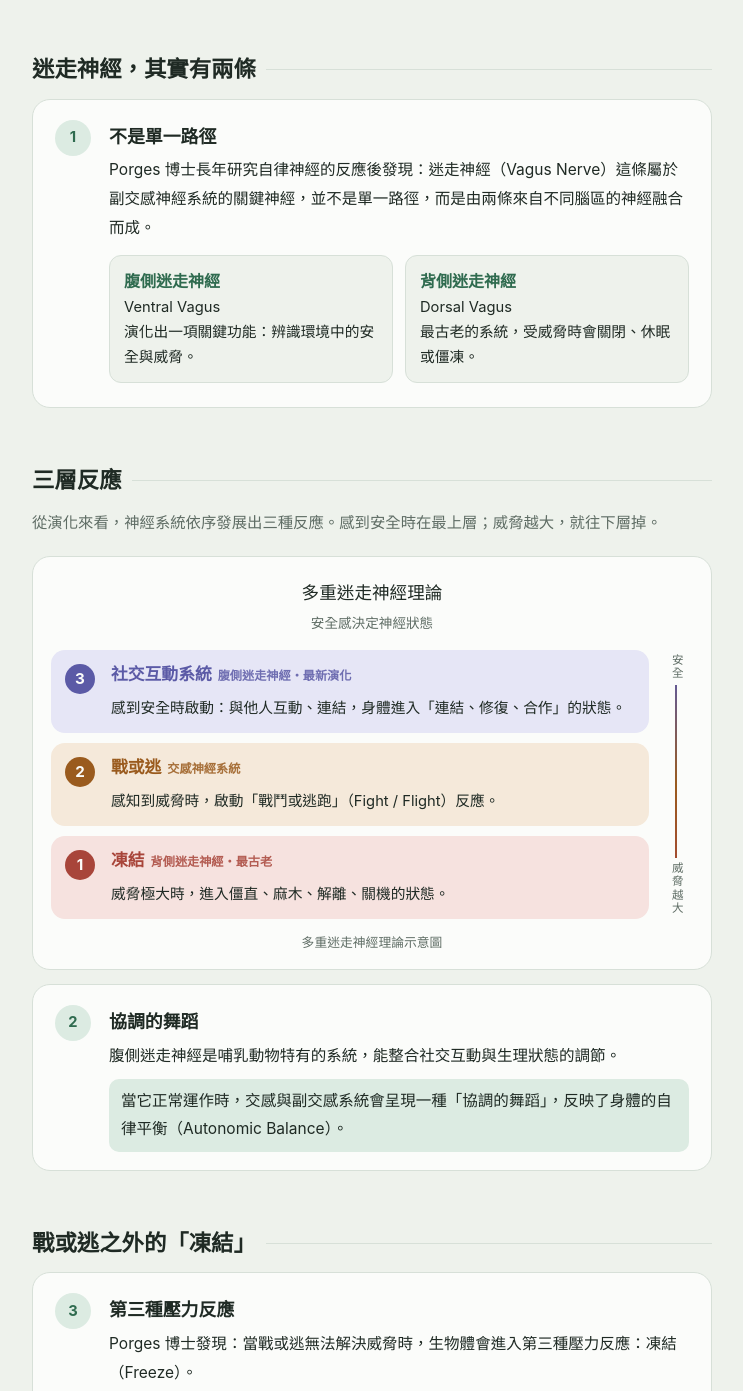
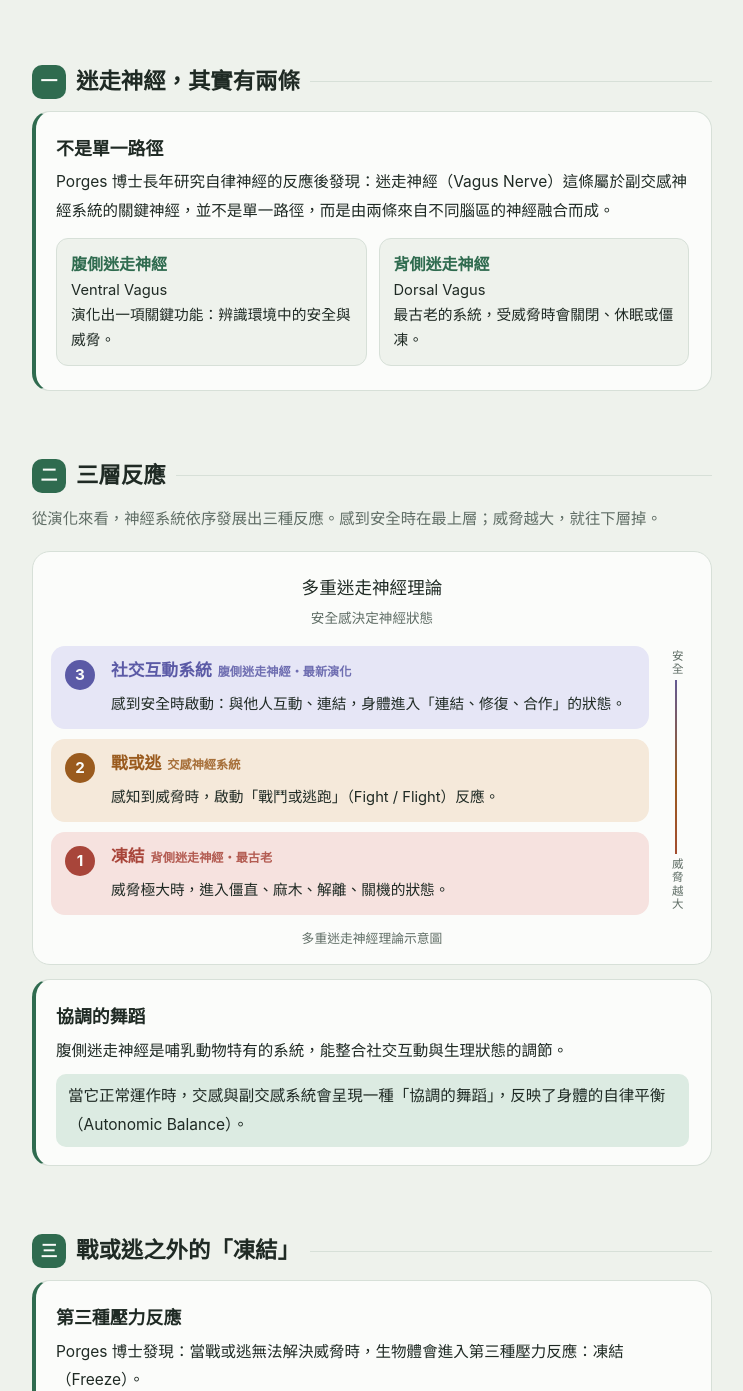
Before and after one commit to ccc99188-oss/toxic-nathan, a plain HTML site: page polyvagal.html in a window 1280 px wide. Shown: the part 480-1871 px from the top of the page, without its empty margins (268-1011 px from the left). Drawn offline with Linux system fonts and the light colour scheme.

Commit message:
Polyvagal page: number sections, drop running card numbers
Co-Authored-By: Claude Opus 5.5 <noreply@anthropic.com>

```diff
--- a/polyvagal.html
+++ b/polyvagal.html
@@ -80,6 +80,13 @@
 
   footer { margin-top: 48px; font-size: .82rem; color: var(--muted); line-height: 1.7; }
   footer p { margin: 0 0 6px; }
+  /* 段落編號為第一層；卡片不編號 */
+  h2 .sec {
+    flex: none; width: 34px; height: 34px; border-radius: 10px; display: grid; place-items: center;
+    background: var(--accent); color: var(--paper); font-size: 1.05rem;
+  }
+  section { margin-top: 64px; }
+  .item { grid-template-columns: 1fr; border-left: 4px solid var(--accent); padding-left: 20px; }
   .see { font-size: .9rem; color: var(--accent); }
   .see a { color: inherit; font-weight: 600; }
   :root { --red: #a8453a; --red-soft: #f6e2df; --violet: #5b5aa6; --violet-soft: #e6e6f6; }
@@ -161,9 +168,8 @@
   </header>
 
   <section id="two">
-    <h2>迷走神經，其實有兩條</h2>
+    <h2><span class="sec">一</span>迷走神經，其實有兩條</h2>
     <article class="item">
-      <div class="n">1</div>
       <div>
         <h3>不是單一路徑</h3>
         <p>Porges 博士長年研究自律神經的反應後發現：迷走神經（Vagus Nerve）這條屬於副交感神經系統的關鍵神經，並不是單一路徑，而是由兩條來自不同腦區的神經融合而成。</p>
@@ -176,7 +182,7 @@
   </section>
 
   <section id="ladder">
-    <h2>三層反應</h2>
+    <h2><span class="sec">二</span>三層反應</h2>
     <p class="lead">從演化來看，神經系統依序發展出三種反應。感到安全時在最上層；威脅越大，就往下層掉。</p>
     <figure class="ladder">
       <p class="title">多重迷走神經理論</p>
@@ -205,7 +211,6 @@
     </figure>
 
     <article class="item">
-      <div class="n">2</div>
       <div>
         <h3>協調的舞蹈</h3>
         <p>腹側迷走神經是哺乳動物特有的系統，能整合社交互動與生理狀態的調節。</p>
@@ -215,9 +220,8 @@
   </section>
 
   <section id="freeze">
-    <h2>戰或逃之外的「凍結」</h2>
+    <h2><span class="sec">三</span>戰或逃之外的「凍結」</h2>
     <article class="item">
-      <div class="n">3</div>
       <div>
         <h3>第三種壓力反應</h3>
         <p>Porges 博士發現：當戰或逃無法解決威脅時，生物體會進入第三種壓力反應：凍結（Freeze）。</p>
@@ -234,10 +238,9 @@
   </section>
 
   <section id="safety">
-    <h2>安全感是療癒的核心</h2>
+    <h2><span class="sec">四</span>安全感是療癒的核心</h2>
 
     <article class="item">
-      <div class="n">4</div>
       <div>
         <h3>安全感不是想出來的</h3>
         <p>理解這些反應的關鍵在於：這些人不再感到安全。而安全感，是生理與心理恢復的前提。</p>
@@ -246,7 +249,6 @@
     </article>
 
     <article class="item">
-      <div class="n">5</div>
       <div>
         <h3>和「細胞危險反應」不謀而合</h3>
         <p>Robert Naviaux 博士的細胞危險反應（Cell Danger Response, CDR）也指出：細胞若還沒確認「威脅已解除」，就會持續維持警戒，身體也因此無法重啟修復。</p>
@@ -256,7 +258,6 @@
     </article>
 
     <article class="item">
-      <div class="n">6</div>
       <div>
         <h3>慢性病人的共通點</h3>
         <p>慢性疲勞症候群、纖維肌痛等慢性疾病的病人，常見的共通點是：身體長期處在壓力或創傷之中，無法確信「我已經安全」。</p>
```
